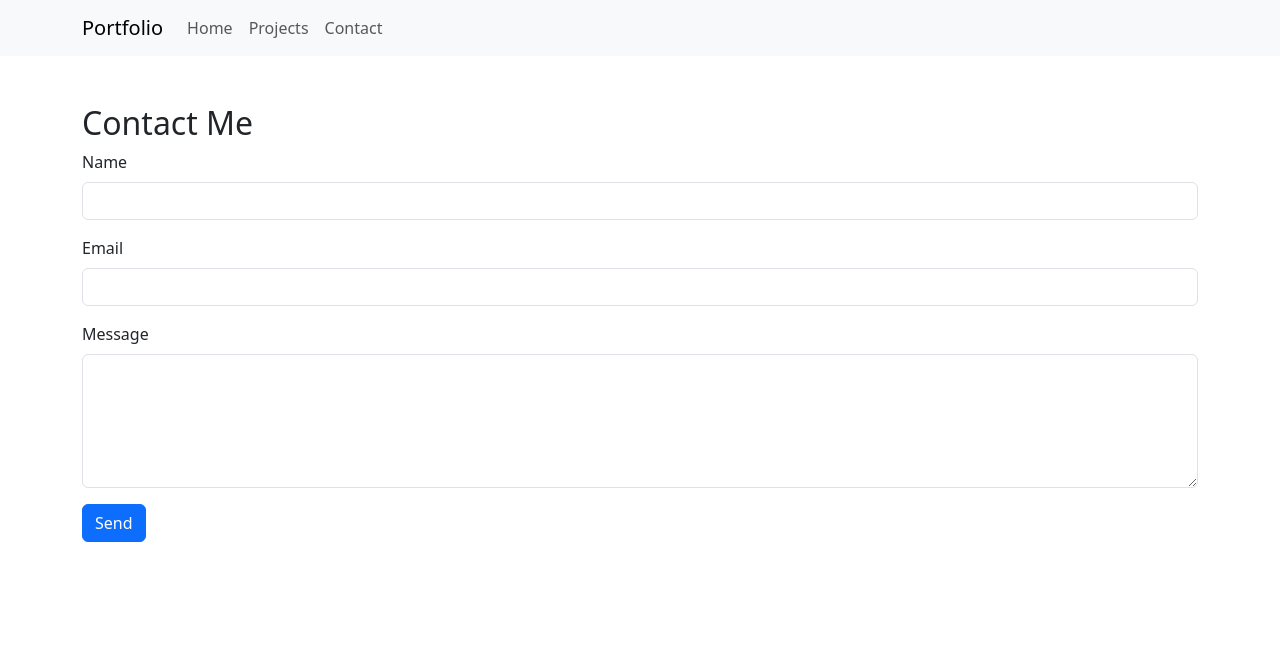
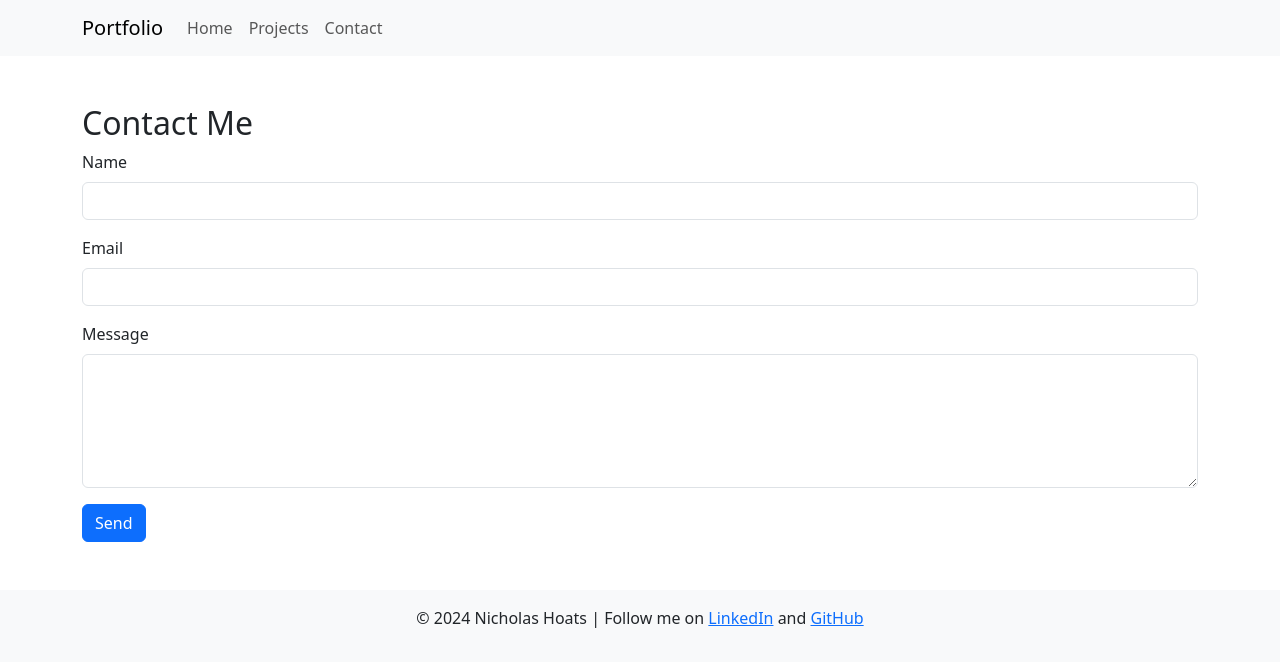
Before and after one commit to hollywood017/Portfolio, a React (Create React App) app: page /contact in a window 1280 px wide. Shown: the top 662 px of the page. Built offline with nearby package versions, Linux system fonts and the light colour scheme.

Commit message:
Added Footer

```diff
--- a/src/App.js
+++ b/src/App.js
@@ -4,6 +4,7 @@ import Navbar from './Navbar';
 import Home from './Home';
 import Projects from './Projects';
 import Contact from './Contact';
+import Footer from './Footer';
 import './App.css';
 
 function App() {
@@ -15,6 +16,7 @@ function App() {
         <Route path='/projects' element={<Projects />} />
         <Route path='/contact' element={<Contact />} />
       </Routes>
+      <Footer />
     </Router>
   );
 }
--- /dev/null
+++ b/src/Footer.js
@@ -0,0 +1,19 @@
+import React from 'react';
+
+const Footer = () => {
+    return (
+        <footer className='bg-light text-center py-3 mt-5'>
+            <p>
+            © {new Date().getFullYear()} Nicholas Hoats | Follow me on {' '}
+            <a href='https://www.linkedin.com/in/nicholas-hoats/' target='_blank' rel='noopener noreferrer'>
+            LinkedIn
+            </a>{' '}
+            and {' '}
+            <a href='https://github.com/hollywood017' target='_blank' rel='noopener noreferrer'>
+            GitHub
+            </a>
+            </p>
+        </footer>
+    );
+};
+export default Footer;
```
